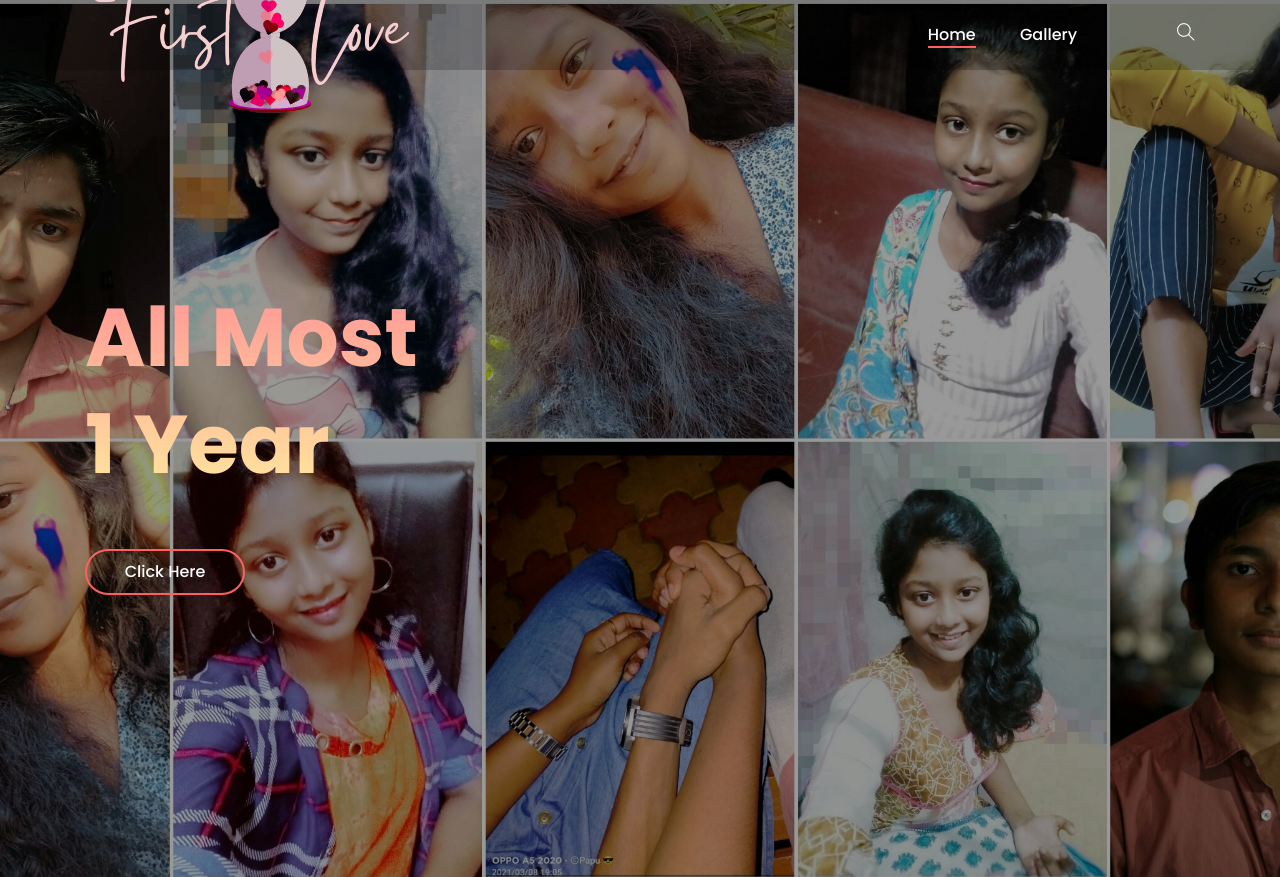
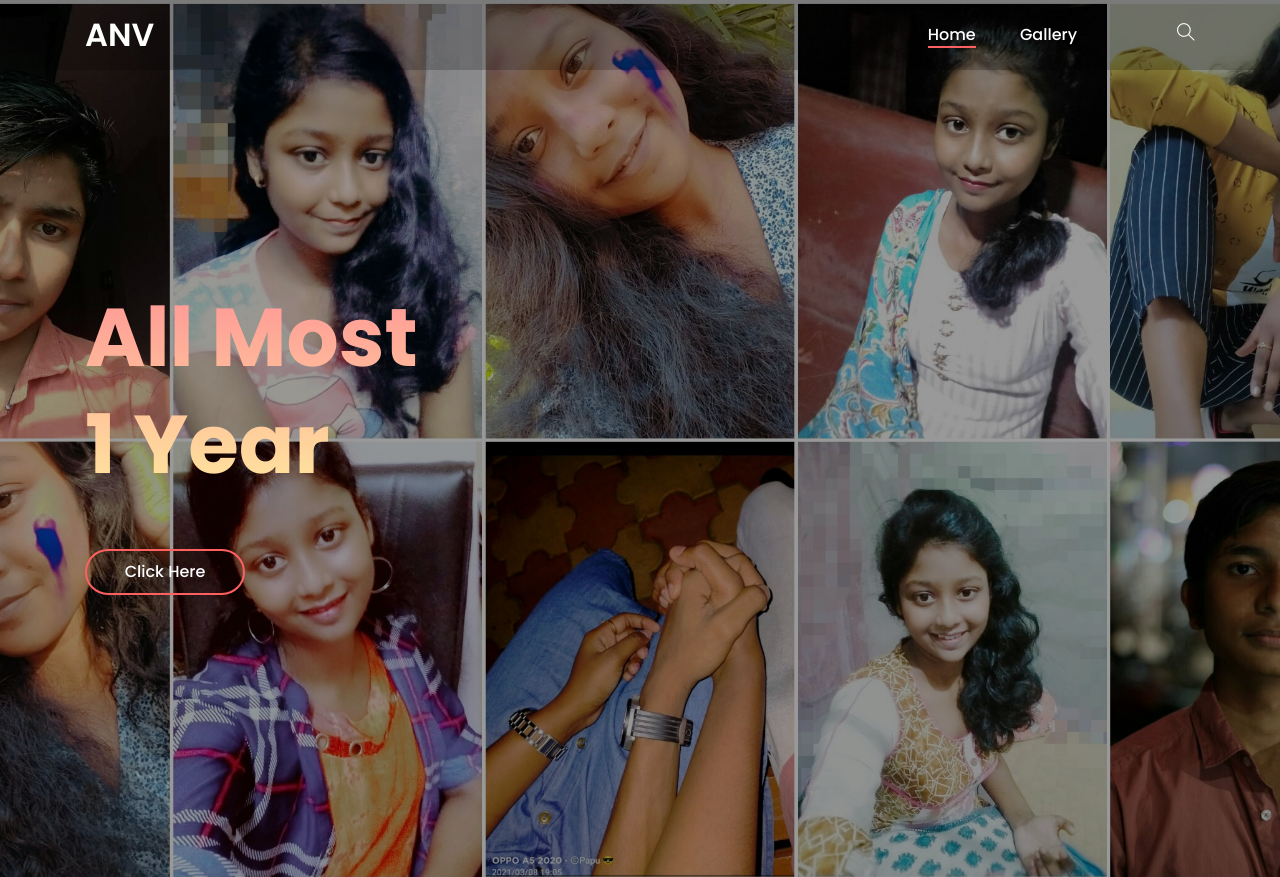
Before and after one commit to UnknownSap/SD-SS, a website: page index.html in a window 1280 px wide. Shown: the top 877 px of the page. Drawn offline with Linux system fonts and the light colour scheme.

Commit message:
Update index.html

```diff
--- a/index.html
+++ b/index.html
@@ -11,7 +11,7 @@
     <title>Love</title>
 
     <!-- Favicon -->
-    <link rel="icon" href="./img/core-img/favicon.png">
+    <link rel="icon" href="/img/FP/Sap (2) (1).png">
 
     <!-- Stylesheet -->
     <link rel="stylesheet" href="style.css">
@@ -56,8 +56,8 @@
                     <nav class="classy-navbar justify-content-between" id="alimeNav">
 
 
-                        <a class="nav-brand" href="./index.html"><img width="80" height="50" src="img/FP/Sap-removebg-preview (1).png" alt=""></a>
-<!--                         <h2 style="color : white;" class="mb-0">ANV</h2> -->
+<!--                         <a class="nav-brand" href="./index.html"><img width="80" height="50" src="img/FP/Sap-removebg-preview (1).png" alt=""></a>  -->
+                        <h2 style="color : white;" class="mb-0">ANV</h2>
 
                         <!-- Navbar Toggler -->
                         <div class="classy-navbar-toggler">
```
